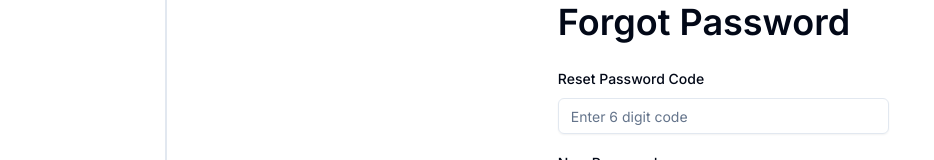
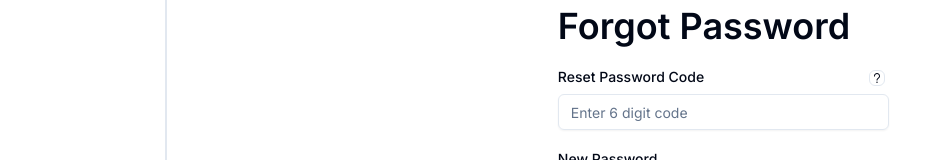
Before and after one commit to Hombre2014/job-tracker-frontend, a Next.js app: page /forgot-password in a window 1280 px wide. Both pictures are taken after typing "name@example.com" into the empty fields and a click on the button "Send Password Reset Code". Shown: the part 216-376 px from the top of the page, without its empty margins (0-934 px from the left). Built offline with nearby package versions, Linux system fonts and the light colour scheme.

Commit message:
Add the question mark icon and tooltip above reset password code

```diff
--- a/app/(auth)/forgot-password/page.tsx
+++ b/app/(auth)/forgot-password/page.tsx
@@ -19,6 +19,13 @@ import {
   FormLabel,
   FormMessage,
 } from '@/components/ui/form';
+import {
+  Tooltip,
+  TooltipContent,
+  TooltipProvider,
+  TooltipTrigger,
+} from '@/components/ui/tooltip';
+import { RiQuestionMark } from 'react-icons/ri';
 
 const ForgotPassword: React.FC = () => {
   const router = useRouter();
@@ -82,7 +89,19 @@ const ForgotPassword: React.FC = () => {
                 name="code"
                 render={({ field }) => (
                   <FormItem>
-                    <FormLabel>Reset Password Code</FormLabel>
+                    <div className="flex justify-between">
+                      <FormLabel>Reset Password Code</FormLabel>
+                      <TooltipProvider>
+                        <Tooltip>
+                          <TooltipTrigger>
+                            <RiQuestionMark className="h-4 w-4 border rounded-md p-[1px] mr-1 dark:border-slate-500 cursor-help" />
+                          </TooltipTrigger>
+                          <TooltipContent>
+                            <p>Enter the 6 digit code sent to your email.</p>
+                          </TooltipContent>
+                        </Tooltip>
+                      </TooltipProvider>
+                    </div>
                     <FormControl>
                       <Input
                         // disabled={isPending}
```
